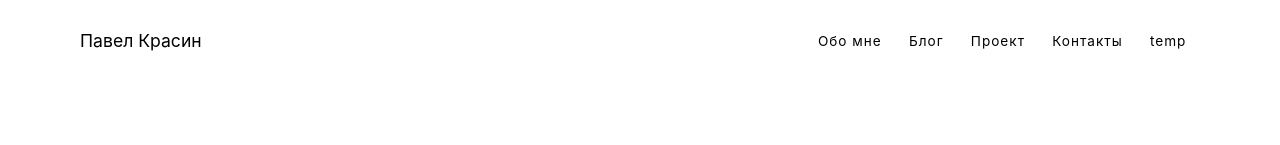
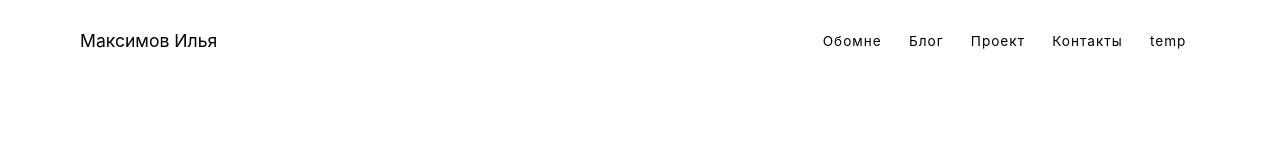
Before and after one commit to FlipiFloppy/svelte-test, a SvelteKit app: page / in a window 1280 px wide. Shown: the top 145 px of the page. Built offline with nearby package versions, Linux system fonts and the light colour scheme.

Commit message:
add pages

```diff
--- a/src/routes/+layout.svelte
+++ b/src/routes/+layout.svelte
@@ -1,6 +1,6 @@
 <nav>
     <div class="nav-container">
-        <a href="/" class="nav-logo" title="Back to Homepage">Павел Красин</a>
+        <a href="/" class="nav-logo" title="Back to Homepage">Максимов Илья</a>
         <div class="nav-links">
             {#each nav as link}
             <a href={link.href} class="link">{link.title}</a>
@@ -17,7 +17,7 @@
 <script>
     const nav = [
         {
-         title: "Обо мне",
+         title: "Обомне",
          href: "/about",
          isShow: true,
         },
```
